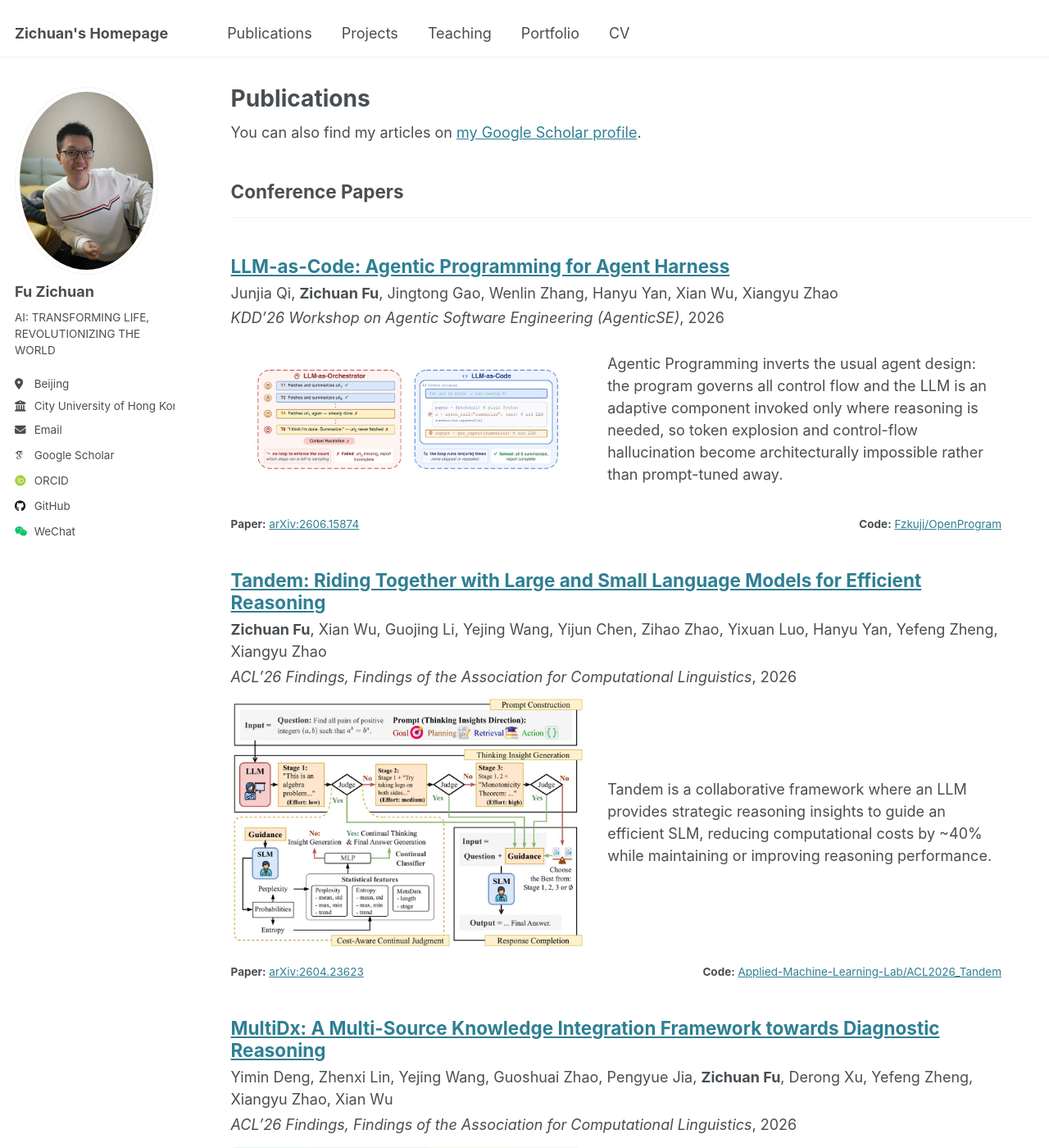
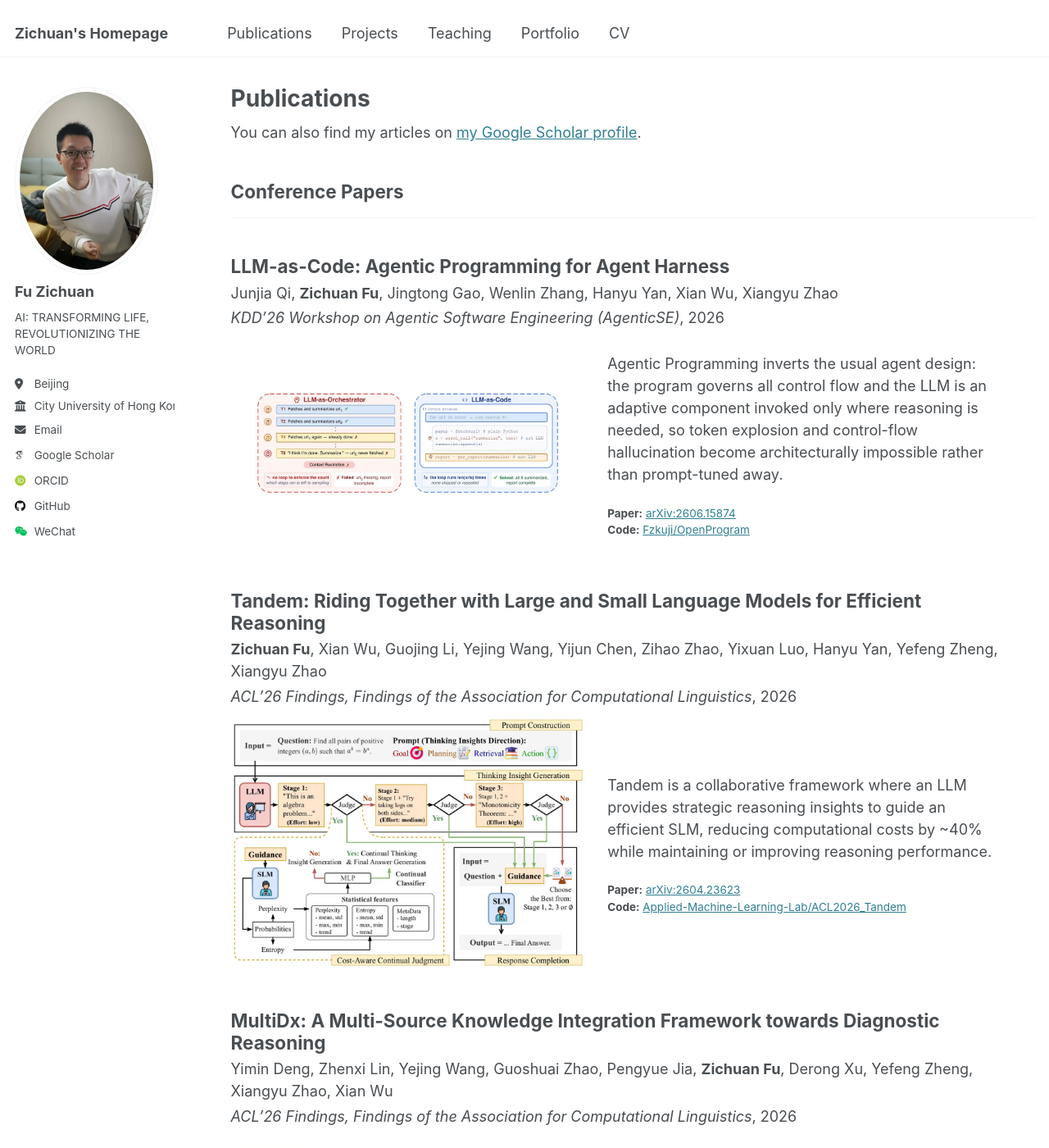
Before and after one commit to Fzkuji/fzkuji.github.io, a Jekyll site: the page built from _pages/publications.html, in a window 1280 px wide and 1400 px high. Shown: the whole window at 82% size. Built offline with Jekyll 4.4.1, drawn with Linux system fonts in a browser that asks for light colours; some web fonts are replaced.

Commit message:
Move the links beside the figure; make the title plain text
Paper and Code now sit under the short description, one per line, so the
entry ends there instead of opening a separate full-width row underneath.

The title is no longer a link. Last time I only removed the permalink icon
after it, not the link on the title itself.

```diff
--- a/_includes/archive-single.html
+++ b/_includes/archive-single.html
@@ -34,11 +34,7 @@
 
     {%- comment -%} Band 1 — title + venue, full width {%- endcomment -%}
     <h2 class="archive__item-title" itemprop="headline">
-      {%- if post.link -%}
-        <a href="{{ post.link }}">{{ title | strip }}</a>
-      {%- else -%}
-        <a href="{{ base_path }}{{ post.url }}" rel="permalink">{{ title | strip }}</a>
-      {%- endif -%}
+      {{- title | strip -}}
       {%- if post.oral %} <span class="archive__item-badge">Oral</span>{% endif -%}
     </h2>
 
@@ -72,21 +68,17 @@
         {% elsif post.excerpt and site.read_more == 'enabled' %}
           <p class="archive__item-excerpt" itemprop="description"><p>{{ post.excerpt | markdownify | remove: '<p>' | remove: '</p>' }}<strong><a href="{{ base_path }}{{ post.url }}" rel="permalink"> Read more</a></strong></p></p>
         {% endif %}
+
+        {%- comment -%} Links sit under the description, beside the figure {%- endcomment -%}
+        {% if post.paperurl or post.codeurl or post.slidesurl %}
+          <p class="archive__item-links">
+            {% if post.paperurl %}<span class="archive__item-link"><span class="archive__item-link-label">Paper:</span> <a href="{{ post.paperurl }}">{{ post.paperlabel | default: post.paperurl }}</a></span>{% endif %}
+            {% if post.codeurl %}<span class="archive__item-link"><span class="archive__item-link-label">Code:</span> <a href="{{ post.codeurl }}">{{ post.codeurl | remove: 'https://github.com/' }}</a></span>{% endif %}
+            {% if post.slidesurl %}<span class="archive__item-link"><span class="archive__item-link-label">Slides:</span> <a href="{{ post.slidesurl }}">Download</a></span>{% endif %}
+          </p>
+        {% endif %}
       </div>
     </div>
 
-    {%- comment -%} Band 3 — labelled links, full width {%- endcomment -%}
-    {% if post.paperurl or post.codeurl or post.slidesurl %}
-      <p class="archive__item-links">
-        <span class="archive__item-links-left">
-          {% if post.paperurl %}<span class="archive__item-link"><span class="archive__item-link-label">Paper:</span> <a href="{{ post.paperurl }}">{{ post.paperlabel | default: post.paperurl }}</a></span>{% endif %}
-          {% if post.slidesurl %}<span class="archive__item-link"><span class="archive__item-link-label">Slides:</span> <a href="{{ post.slidesurl }}">Download</a></span>{% endif %}
-        </span>
-        {% if post.codeurl %}
-          <span class="archive__item-links-right"><span class="archive__item-link"><span class="archive__item-link-label">Code:</span> <a href="{{ post.codeurl }}">{{ post.codeurl | remove: 'https://github.com/' }}</a></span></span>
-        {% endif %}
-      </p>
-    {% endif %}
-
   </article>
 </div>
--- a/_sass/layout/_archive.scss
+++ b/_sass/layout/_archive.scss
@@ -312,19 +312,15 @@
   font-size: $type-size-5;
 }
 
-/* Paper link at the left edge, code link at the right, so the row spans the
-   full column width instead of trailing off after a short DOI. */
+/* Under the description, beside the figure: one link per line so the label
+   and the value stay together on a narrow column. */
 .archive__item-links {
-  display: flex;
-  flex-wrap: wrap;
-  justify-content: space-between;
-  gap: 0.5em 1.5em;
-  margin-top: 1em;
+  margin-top: 0.8em;
   font-size: $type-size-6;
 }
 
-.archive__item-link + .archive__item-link {
-  margin-left: 1.25em;
+.archive__item-link {
+  display: block;
 }
 
 /* Names what the link is, so a bare DOI or repo path isn't left unexplained. */
```
